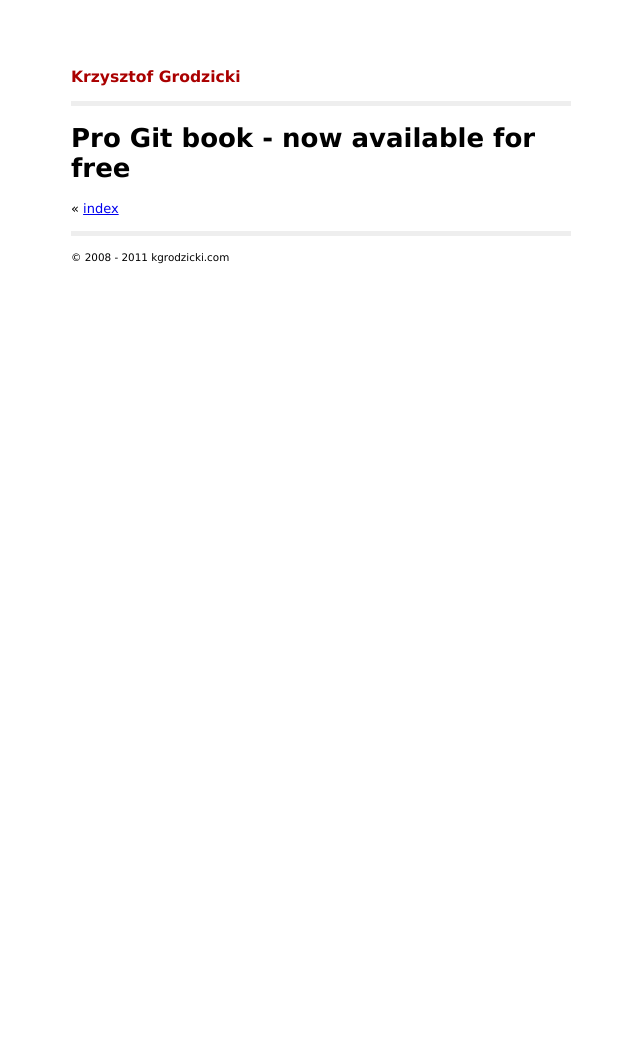
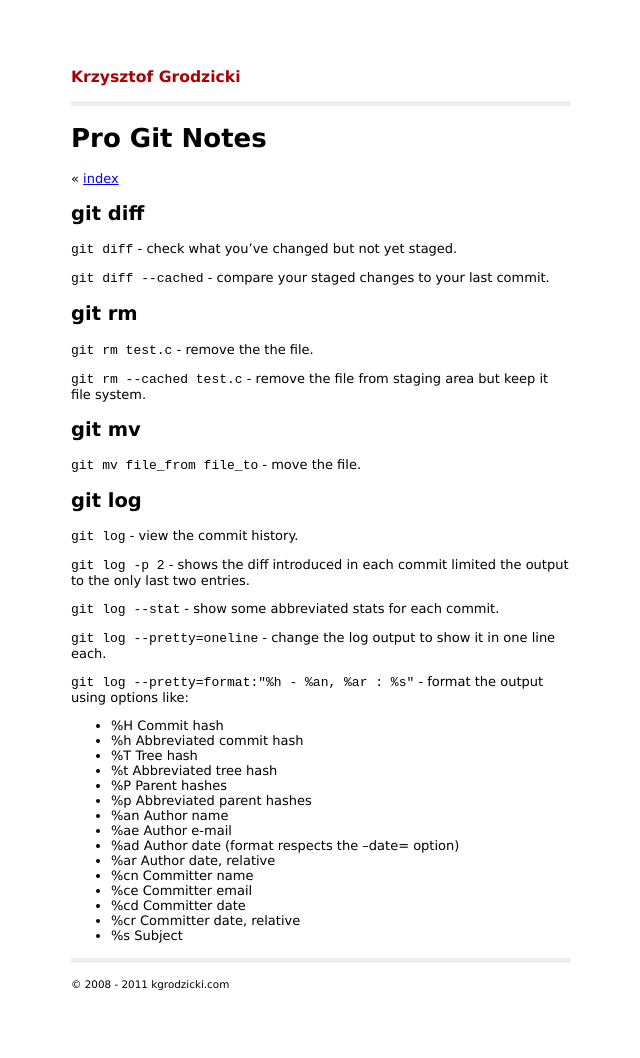
Before and after one commit to kgrodzicki/kgrodzicki.github.com, a Jekyll site: the page built from _posts/2011-07-30-git-pro-book.markdown, in a window 1280 px wide. Shown: the whole page, without its empty margins (319-959 px from the left). Built offline with Jekyll 4.4.1, drawn with Linux system fonts in a browser that asks for light colours; before the commit the page ends 900 px from its top, so only the background shows below that.

Commit message:
added git log, mv, diff

```diff
--- a/_posts/2011-07-30-git-pro-book.markdown
+++ b/_posts/2011-07-30-git-pro-book.markdown
@@ -1,6 +1,50 @@
 ---
 layout: default
-title: Pro Git book - now available for free
+title: Pro Git Notes
 categories: git
 type: blog
 ---
+
+git diff
+--------
+`git diff` - check what you've changed but not yet staged.
+
+`git diff --cached` - compare your staged changes to your last commit.
+
+git rm
+------
+`git rm test.c` - remove the the file.
+
+`git rm --cached test.c` - remove the file from staging area but keep it file system.
+
+git mv
+------
+`git mv file_from file_to` - move the file.
+
+git log
+-------
+
+`git log` - view the commit history.
+
+`git log -p 2` - shows the diff introduced in each commit limited the output to the only last two entries.
+
+`git log --stat` - show some abbreviated stats for each commit.
+
+`git log --pretty=oneline` - change the log output to show it in one line each.
+
+`git log --pretty=format:"%h - %an, %ar : %s"` - format the output using options like:
+- %H Commit hash
+- %h Abbreviated commit hash
+- %T Tree hash
+- %t Abbreviated tree hash
+- %P Parent hashes
+- %p Abbreviated parent hashes
+- %an Author name
+- %ae Author e-mail
+- %ad Author date (format respects the –date= option)
+- %ar Author date, relative
+- %cn Committer name
+- %ce Committer email
+- %cd Committer date
+- %cr Committer date, relative
+- %s Subject
```
